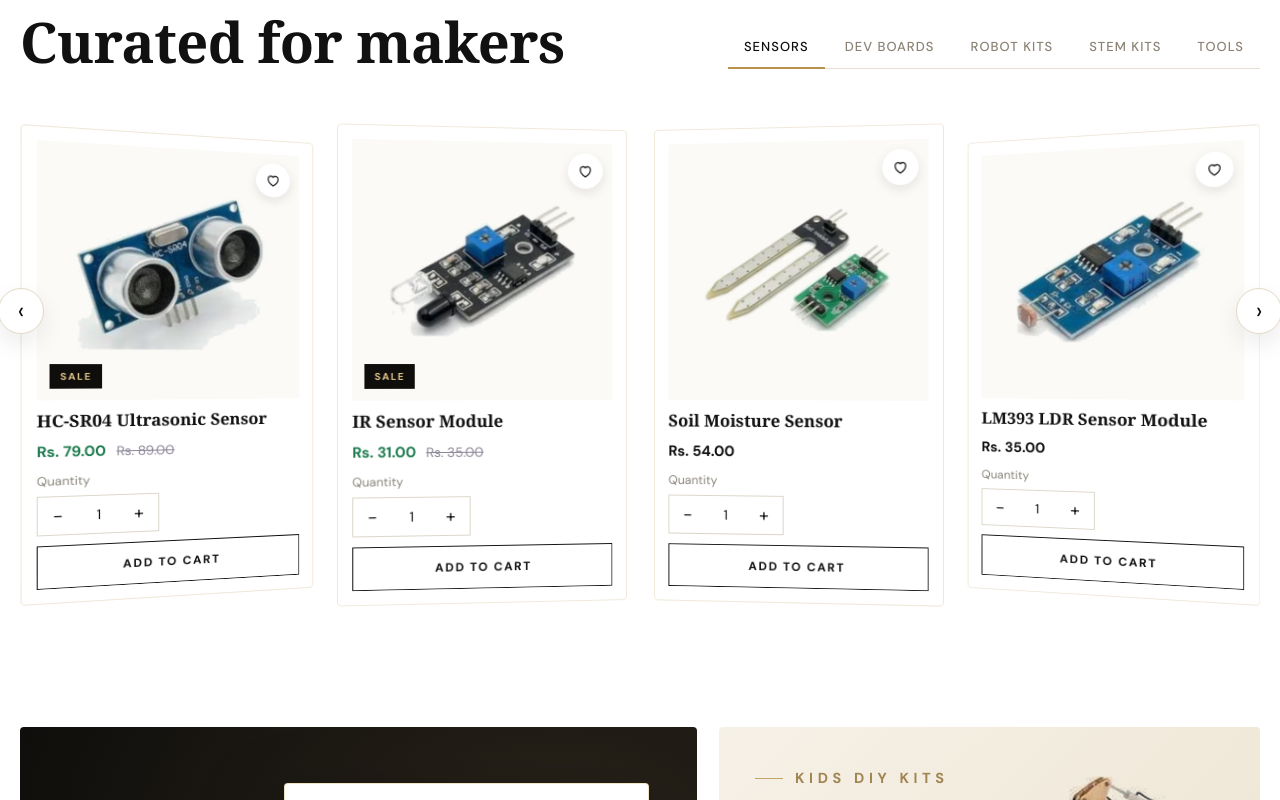
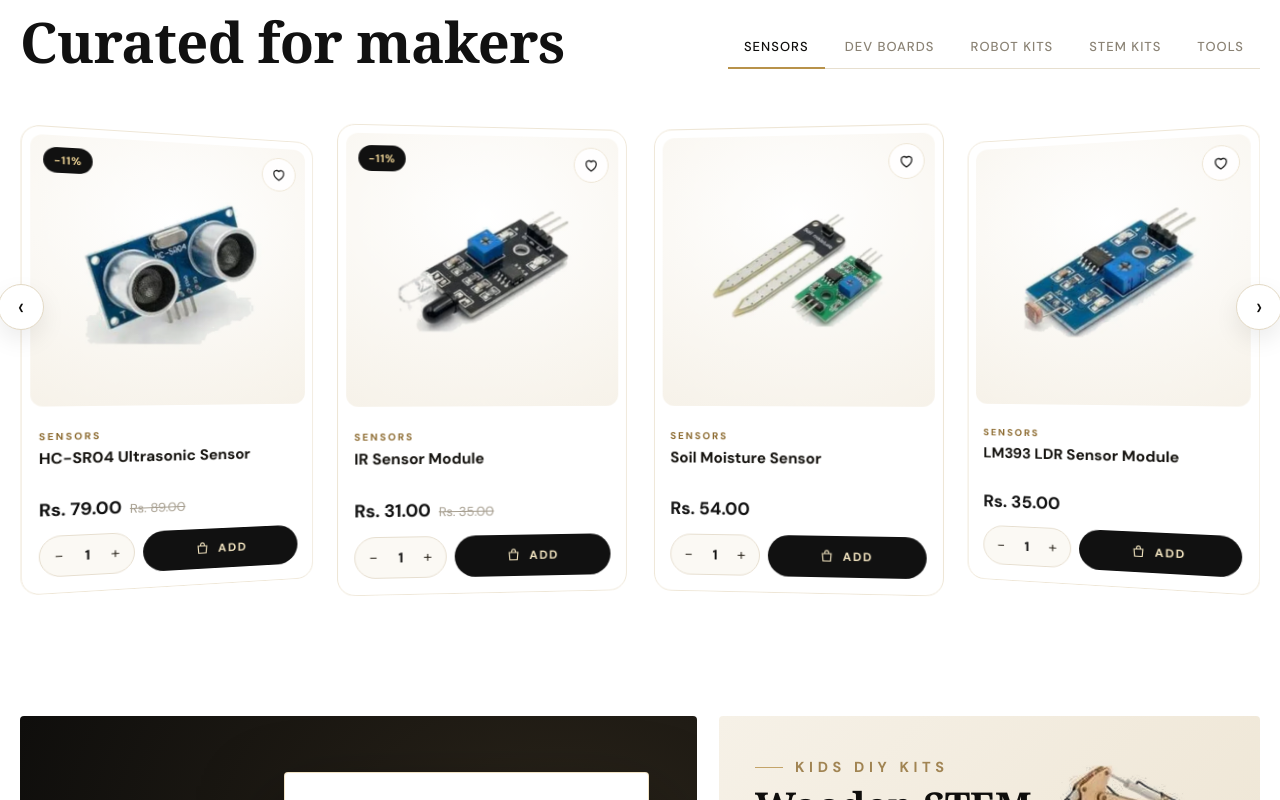
Before and after one commit to intouchglobaltech123-netizen/majestronic_ecommerce, a Next.js app: page / in a window 1280 px wide. Shown: the part 4380-5180 px from the top of the page. Built offline with nearby package versions, Linux system fonts and the light colour scheme.

Commit message:
Premium product cards
Co-Authored-By: Claude Opus 5.5 <noreply@anthropic.com>
Claude-Session: https://claude.ai/code/session_018gjsNHcsFoA61h6WZuQDyh

```diff
--- a/app/globals.css
+++ b/app/globals.css
@@ -1398,3 +1398,33 @@ body.is-home .nav:not(.solid){background:linear-gradient(rgba(255,253,249,.9),rg
 .cf-copy{text-align:center;color:#8C8475;font-size:12.5px;margin:26px 0 0}
 @media(max-width:900px){.cf-cols{grid-template-columns:1fr 1fr}.cf-card{padding:30px 24px;border-radius:18px}.card-foot{background:linear-gradient(var(--ivory) 0 60px,#14120E 60px)!important;padding-bottom:90px!important}}
 @media(max-width:520px){.cf-cols{grid-template-columns:1fr}.cf-cta{width:100%;justify-content:center}}
+
+/* =================== v49: product card =================== */
+.card2.pc{padding:0!important;border-radius:18px!important;border:1px solid #EEE6D6!important;background:#fff!important;overflow:hidden;display:flex;flex-direction:column}
+.card2.pc:hover{border-color:#E2D3B1!important;box-shadow:0 24px 48px rgba(40,30,10,.10)!important}
+.pc-media{position:relative;margin:8px 8px 0;border-radius:12px;overflow:hidden;background:radial-gradient(120% 90% at 50% 30%,#fff,#F5F0E6)}
+.pc .c2img{display:block;aspect-ratio:1/1;background:transparent!important;border:0!important;padding:12%}
+.pc .c2img img{width:100%;height:100%;object-fit:contain;mix-blend-mode:multiply;transition:transform .6s cubic-bezier(.2,.8,.2,1)}
+.pc:hover .c2img img{transform:scale(1.07)}
+.pc-badge{position:absolute;top:12px;left:12px;background:#111;color:#E9CF92;font:700 11px var(--body);letter-spacing:.06em;padding:6px 10px;border-radius:999px}
+.pc-badge.out{background:#E9E4DA;color:#6E6759}
+.pc .heart{top:10px!important;right:10px!important;width:36px!important;height:36px!important;background:rgba(255,255,255,.9)!important;border:1px solid #EEE6D6!important;box-shadow:none!important}
+.pc-quick{position:absolute;left:12px;right:12px;bottom:12px;text-align:center;padding:10px;border-radius:999px;background:rgba(17,17,17,.88);color:#F1E3BF;font:600 11px var(--body);letter-spacing:.16em;text-transform:uppercase;text-decoration:none;opacity:0;transform:translateY(8px);transition:.3s;-webkit-backdrop-filter:blur(6px);backdrop-filter:blur(6px)}
+.pc:hover .pc-quick{opacity:1;transform:none}
+.pc-body{padding:14px 16px 16px;display:flex;flex-direction:column;flex:1}
+.pc-cat{font:600 10px var(--body);letter-spacing:.2em;text-transform:uppercase;color:var(--gold-d);margin:0 0 6px}
+.pc h3{font:600 15.5px/1.3 var(--body)!important;letter-spacing:0!important;margin:0 0 10px!important;display:-webkit-box;-webkit-line-clamp:2;-webkit-box-orient:vertical;overflow:hidden;min-height:2.6em}
+.pc h3 a{color:#161410}
+.pc .c2price{display:flex;align-items:baseline;gap:8px;margin:0 0 14px}
+.pc .c2price .now{font:700 18px var(--body);color:#111!important}
+.pc .c2price s{font-size:13px;color:#A59D8E}
+.pc-buy{margin-top:auto;display:flex;gap:8px;align-items:stretch}
+.pc .qty2{display:flex!important;align-items:center;border:1px solid #E6DECF!important;border-radius:999px!important;height:42px;padding:0 4px;background:#FBF9F4;width:auto!important}
+.pc .qty2 button{width:28px;height:28px;border-radius:50%;border:0;background:transparent;font-size:16px;color:#3E3930}
+.pc .qty2 button:hover{background:#fff}
+.pc .qty2 input{width:26px;text-align:center;border:0;background:transparent;font:600 14px var(--body);-moz-appearance:textfield}
+.pc .qty2 input::-webkit-inner-spin-button{-webkit-appearance:none}
+.pc .addbtn{flex:1;height:42px;border-radius:999px!important;background:#111!important;color:#F1E3BF!important;border:0!important;display:flex;align-items:center;justify-content:center;gap:8px;font:600 12px var(--body)!important;letter-spacing:.14em!important;text-transform:uppercase;margin:0!important;transition:background .25s,transform .25s}
+.pc .addbtn:hover{background:linear-gradient(180deg,#F1D99C,#C49A4E)!important;color:#16120B!important;transform:translateY(-1px)}
+.pc .addbtn:disabled{background:#E9E4DA!important;color:#8C8475!important}
+@media(max-width:600px){.pc-body{padding:12px}.pc h3{font-size:14px!important}.pc .c2price .now{font-size:16px}.pc-buy{flex-direction:column}.pc .qty2{justify-content:space-between}.pc-quick{display:none}}
--- a/public/store.js
+++ b/public/store.js
@@ -299,15 +299,19 @@ const bestRank=p=>{const i=FEAT_NAMES.indexOf(p.name);return i<0?100+p.id:i};
 
 /* ---------- CARDS ---------- */
 function card(p,i=0){
-  const w=wish.has(p.id),sale=onSale(p);
-  return `<article class="card2" style="animation-delay:${Math.min(i,12)*30}ms">
-  <div style="position:relative"><a class="c2img" href="#product-${p.id}" aria-label="${esc(p.name)}">${art(p.kind)}${p.out?'<span class="tag out">Sold out</span>':sale?'<span class="tag">Sale</span>':''}</a>
-  <button class="heart" data-wish="${p.id}" aria-pressed="${w}" aria-label="${w?'Remove from':'Add to'} wishlist">${IC_HEART}</button></div>
+  const w=wish.has(p.id),sale=onSale(p),off=sale?Math.round((1-p.price/p.mrp)*100):0;
+  return `<article class="card2 pc" style="animation-delay:${Math.min(i,12)*30}ms">
+  <div class="pc-media"><a class="c2img" href="#product-${p.id}" aria-label="${esc(p.name)}">${art(p.kind)}</a>
+  ${p.out?'<span class="pc-badge out">Sold out</span>':sale?`<span class="pc-badge">−${off}%</span>`:''}
+  <button class="heart" data-wish="${p.id}" aria-pressed="${w}" aria-label="${w?'Remove from':'Add to'} wishlist">${IC_HEART}</button>
+  <a class="pc-quick" href="#product-${p.id}">View details</a></div>
+  <div class="pc-body">
+  <p class="pc-cat">${esc(p.cat)}</p>
   <h3><a href="#product-${p.id}">${esc(p.name)}</a></h3>
   <div class="c2price">${sale?`<span class="now">${rs(p.price)}</span><s>${rs(p.mrp)}</s>`:`<span class="now reg">${rs(p.price)}</span>`}</div>
-  <div class="c2q"><span>Quantity</span><div class="qty2"><button type="button" data-step="-1" aria-label="Decrease quantity">−</button><input type="number" min="1" max="99" value="1" aria-label="Quantity for ${esc(p.name)}"><button type="button" data-step="1" aria-label="Increase quantity">+</button></div></div>
-  <button class="addbtn" data-add="${p.id}" ${p.out?'disabled':''}>${p.out?'Sold out':'Add to cart'}</button>
-  </article>`;
+  <div class="pc-buy"><div class="qty2"><button type="button" data-step="-1" aria-label="Decrease quantity">−</button><input type="number" min="1" max="99" value="1" aria-label="Quantity for ${esc(p.name)}"><button type="button" data-step="1" aria-label="Increase quantity">+</button></div>
+  <button class="addbtn" data-add="${p.id}" ${p.out?'disabled':''}>${p.out?'Sold out':'<svg width="15" height="15" viewBox="0 0 24 24" fill="none" stroke="currentColor" stroke-width="1.8" aria-hidden="true"><path d="M5 8h14l-1 12H6z"/><path d="M9 8V6a3 3 0 0 1 6 0v2"/></svg>Add'}</button></div>
+  </div></article>`;
 }
 
 /* ---------- HOME ---------- */
```
